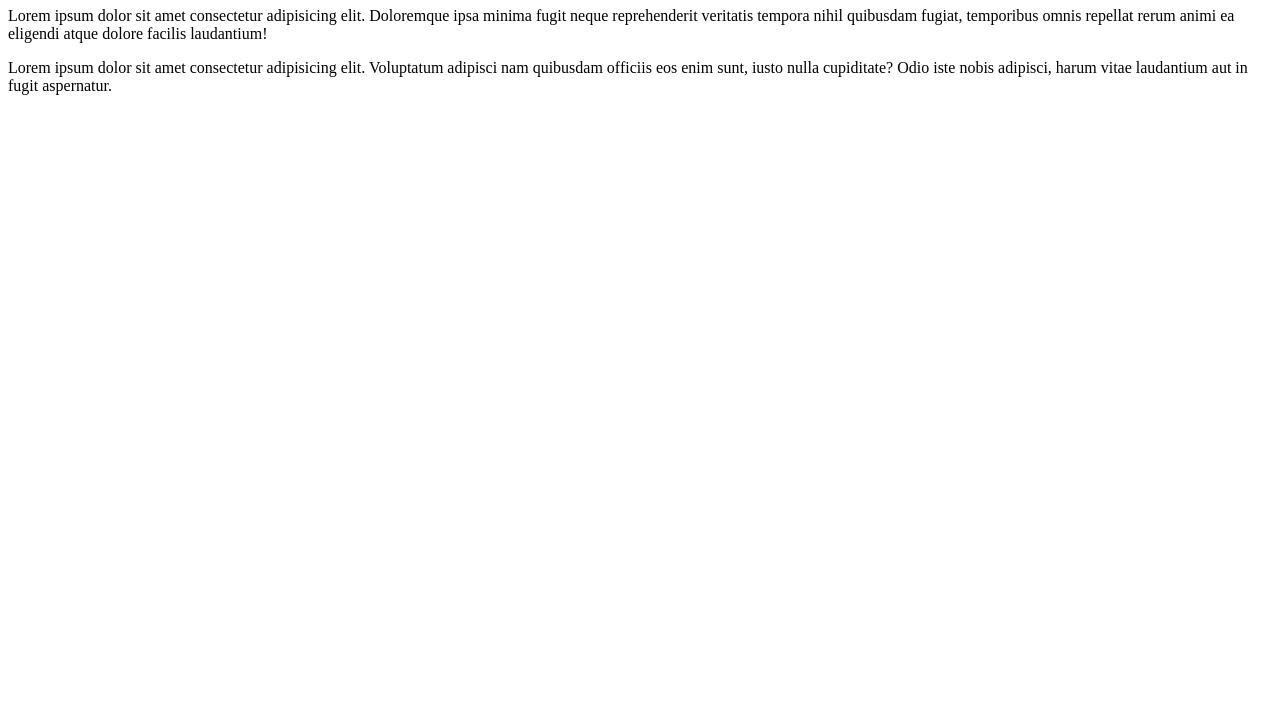
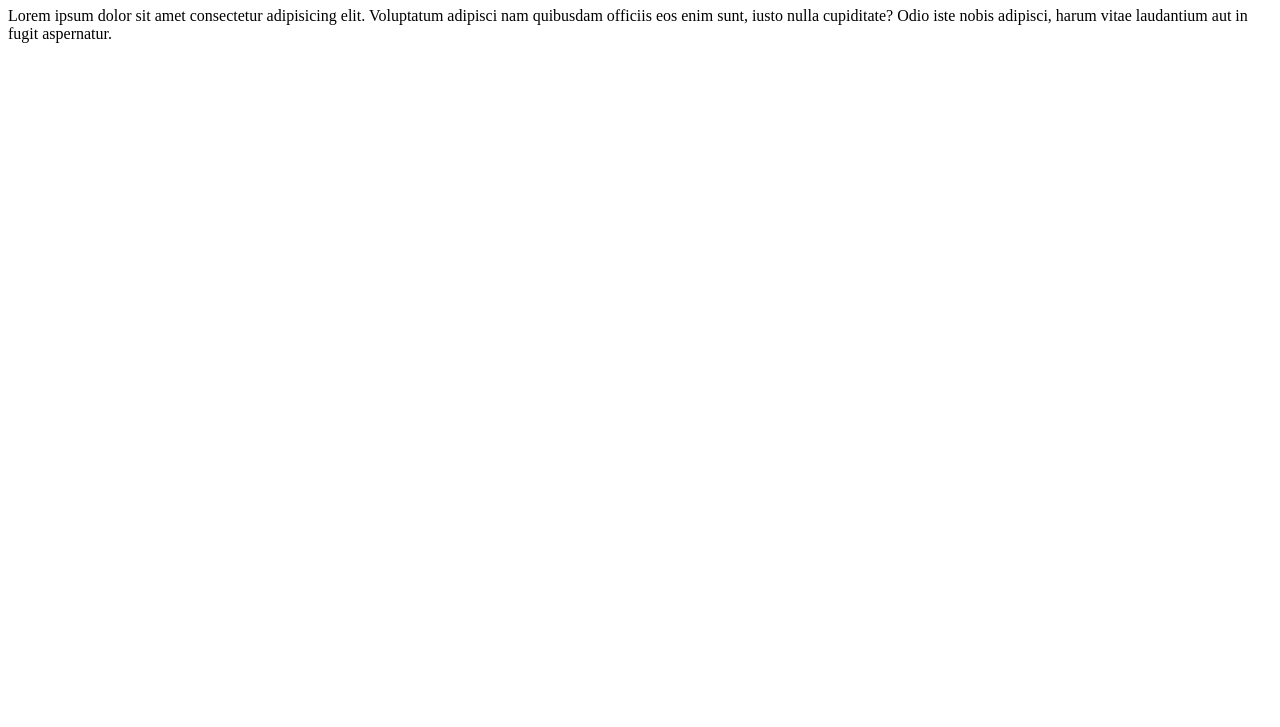
Before and after one commit to 25-yulia/Practice-for-JavaScript, a plain HTML site: page index.html in a window 1280 px wide. Shown: the part 73-800 px from the top of the page. Drawn offline with Linux system fonts and the light colour scheme.

Commit message:
change 2

```diff
--- a/index.html
+++ b/index.html
@@ -9,7 +9,7 @@
 <body>
 
     <h1>Test version</h1>
-    <p>Lorem ipsum dolor sit amet consectetur adipisicing elit. Doloremque ipsa minima fugit neque reprehenderit veritatis tempora nihil quibusdam fugiat, temporibus omnis repellat rerum animi ea eligendi atque dolore facilis laudantium!</p>
+
     <div>Lorem ipsum dolor sit amet consectetur adipisicing elit. Voluptatum adipisci nam quibusdam officiis eos enim sunt, iusto nulla cupiditate? Odio iste nobis adipisci, harum vitae laudantium aut in fugit aspernatur.</div>
 
 
```
